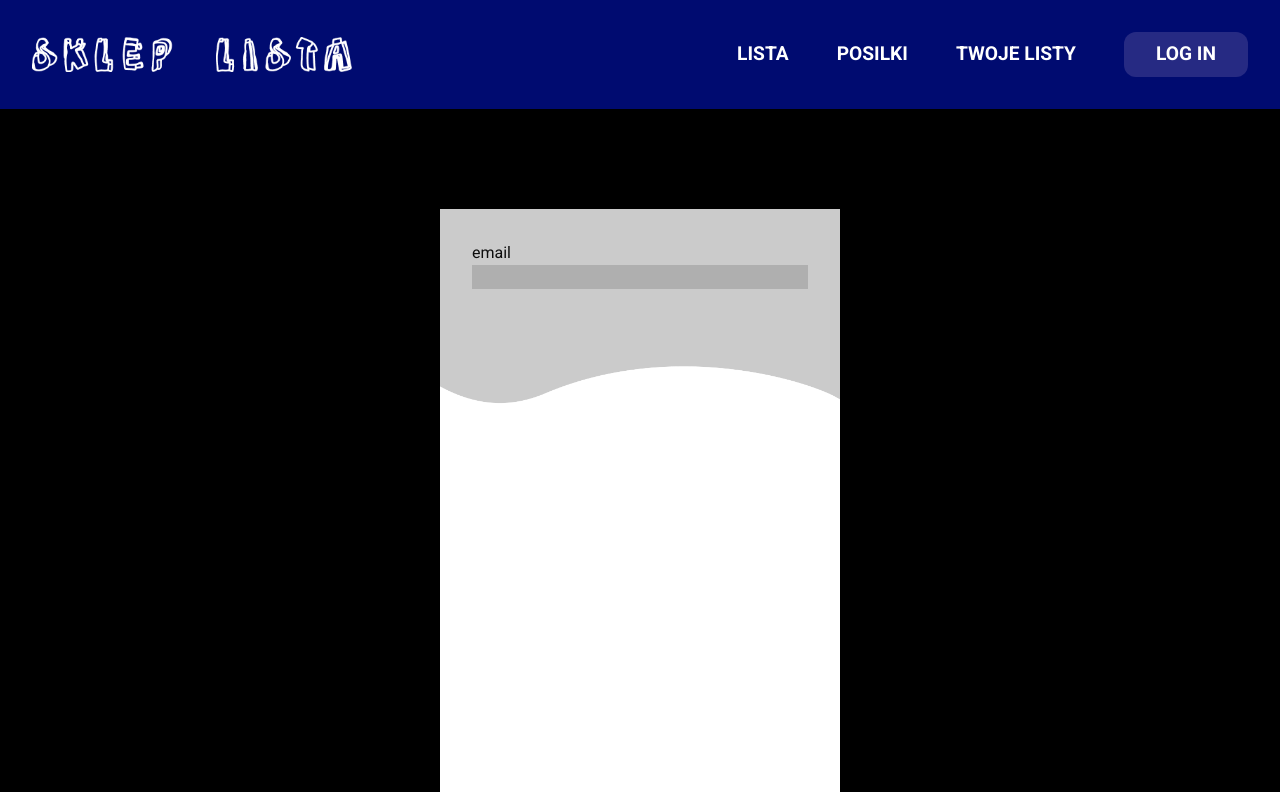
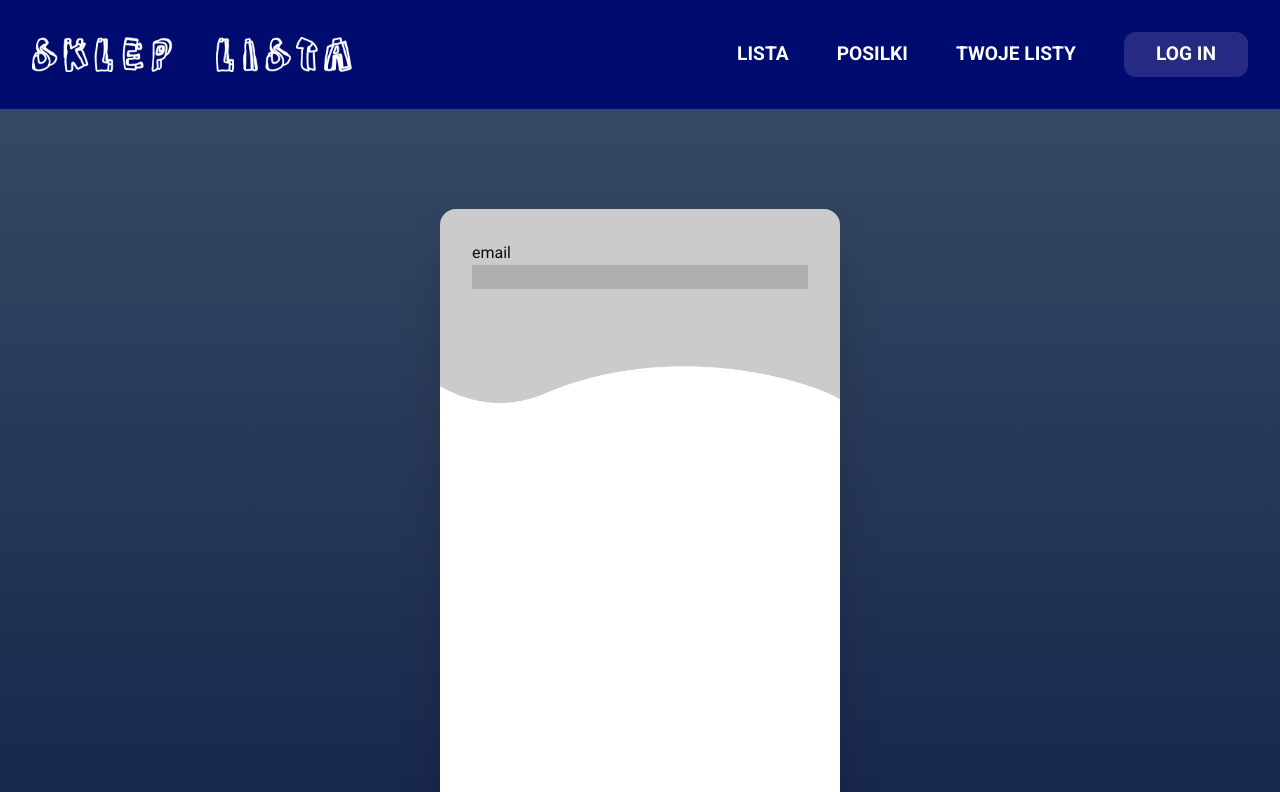
Before and after one commit to ArturPawelski/shopping-list, a React (Create React App) app: page /login in a window 1280 px wide. Shown: the top 792 px of the page. Built offline with nearby package versions, Linux system fonts and the light colour scheme.

Commit message:
login.jsx colors

```diff
--- a/src/components/Login/Login.jsx
+++ b/src/components/Login/Login.jsx
@@ -2,14 +2,14 @@ import React from 'react'
 import BgLogin from '../images/signup-bg.png'
 const Login = () => {
     return (
-        <div className='w-full font-rob min-h-screen flex flex-col justify-center items-center bg-black '>
+        <div className='w-full font-rob min-h-screen flex flex-col justify-center items-center bg-black bg-opacity-60 '>
 
 
 
 
-            <div className='flex gap-[4rem]'>
 
-                <main className='bg-white min-w-[400px] min-h-[600px] relative px-8 py-8 overflow-hidden  '>
+
+            <main className='bg-white min-w-[400px] min-h-[600px] relative px-8 py-8 overflow-hidden rounded-2xl shadow-2xl '>
                 <img src={BgLogin} alt="" className=' absolute  top-[-30%]   left-[0%] ' />
 
 
@@ -26,7 +26,7 @@ const Login = () => {
 
 
 
-            </div>
+
 
 
         </div >
```
Lines whose indentation alone changed are shown as unchanged.
